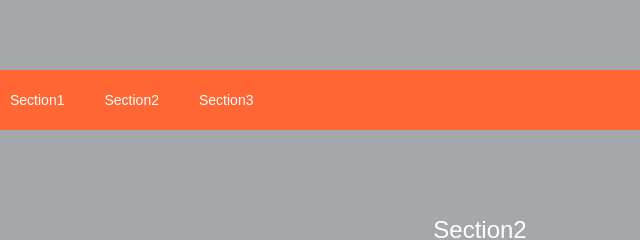
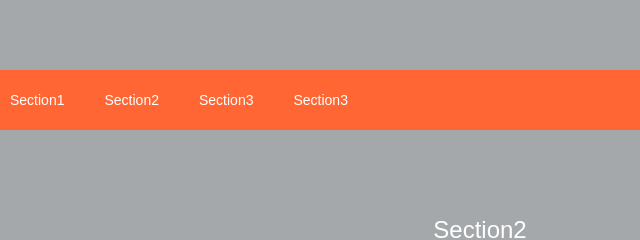
Before and after one commit to senthilraj/ScrollNaviJs, a plain HTML site: page index.html in a window 1280 px wide. Shown: the part 670-910 px from the top of the page, 160-800 px from the left. Drawn offline with Linux system fonts and the light colour scheme.

Commit message:
fix issue for another page link

```diff
--- a/index.html
+++ b/index.html
@@ -19,6 +19,7 @@
                 <li><a href="#section1">Section1</a></li>
                 <li><a href="#section2">Section2</a></li>
                 <li><a href="#section3">Section3</a></li>
+                <li><a href="https://github.com/senthilraj" data-outerpage="true">Section3</a></li>
             </ul>
             </div>
         </div>
```
